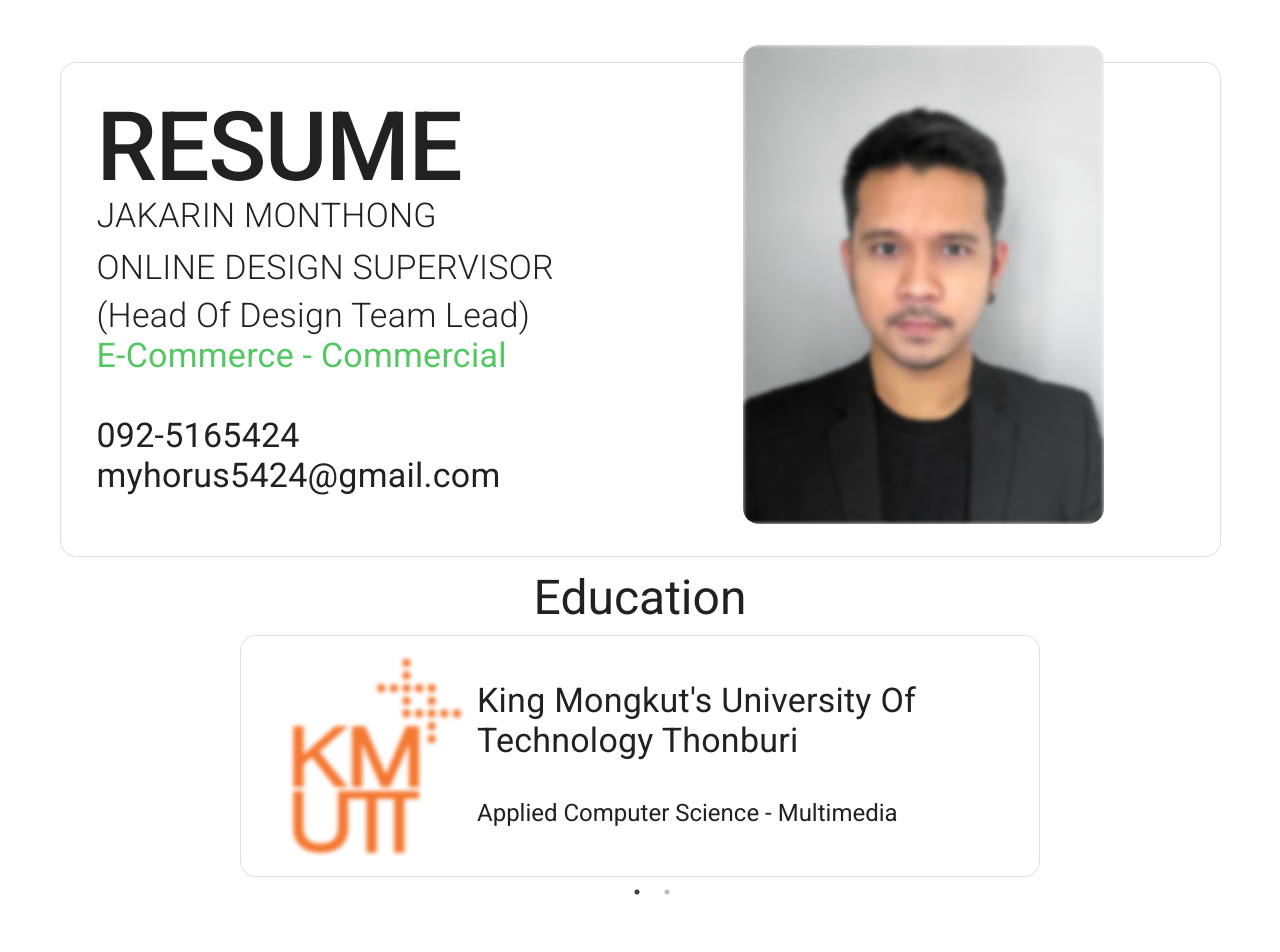
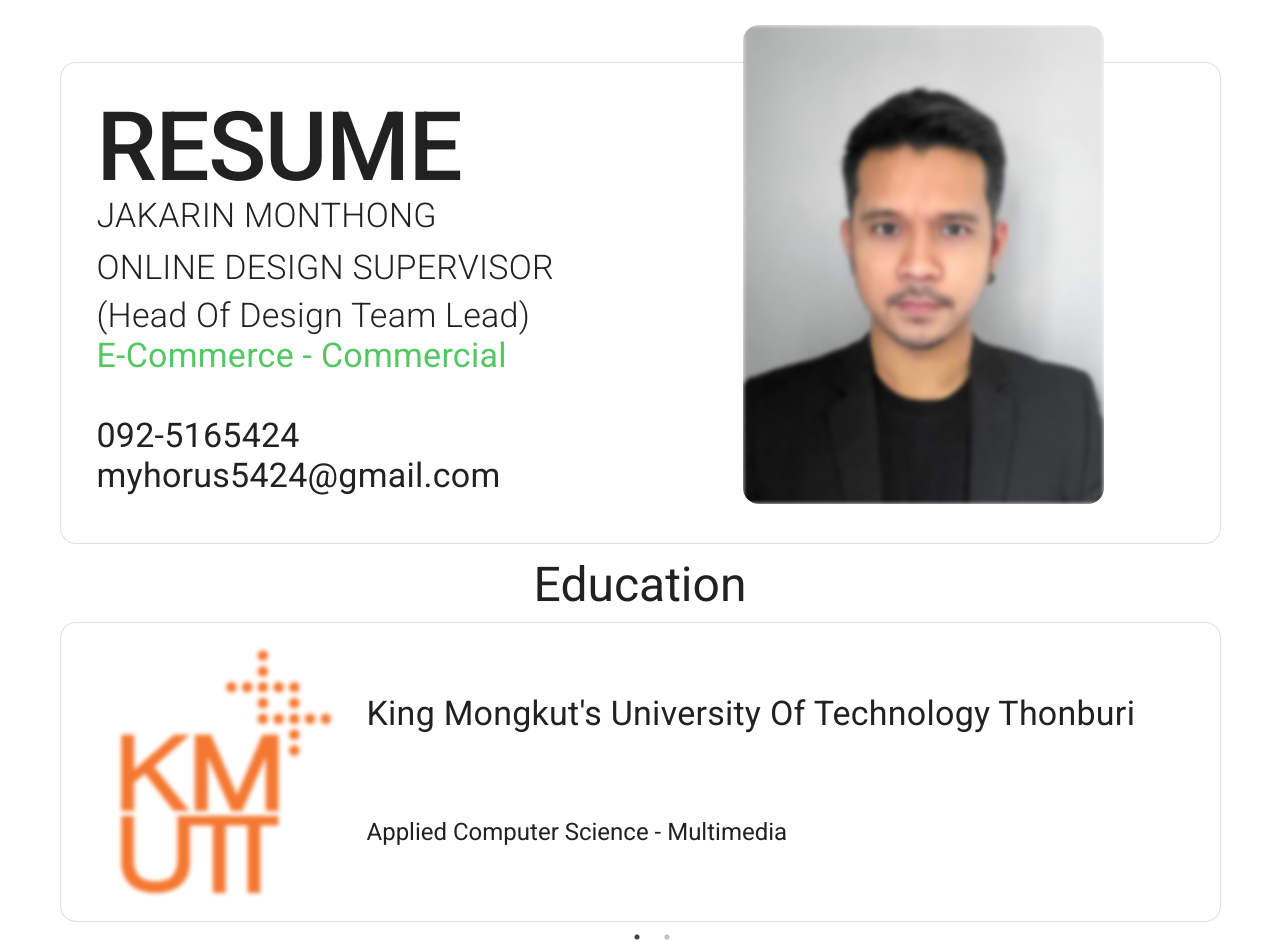
Before and after one commit to armmroorm/portfolio-ton, a Nuxt app: page / in a window 1280 px wide. Shown: the top 952 px of the page. Before the commit the page ends 913 px from the top, so only its background shows below. Built offline with nearby package versions, Linux system fonts and the light colour scheme.

Commit message:
success Education

```diff
--- a/components/CardEducation.vue
+++ b/components/CardEducation.vue
@@ -2,15 +2,14 @@
   <slide-carousel>
     <div v-for="(item, i) in educations" :key="i">
       <v-card
-        class="mx-auto rounded-xl pa-5"
-        max-width="800"
+        class="mx-auto rounded-xl pa-6"
         outlined
       >
         <v-list-item three-line>
           <v-img
             :lazy-src="require(`~/assets/img/${item.img}.png`)"
-            max-width="200"
-            class="rounded-xl position-img-profile"
+            max-width="250"
+            class="rounded-xl position-img-profile mr-4"
             :src="require(`~/assets/img/${item.img}.png`)"
           ></v-img>
 
--- a/components/CardResume.vue
+++ b/components/CardResume.vue
@@ -59,6 +59,6 @@ export default {
 
 <style scoped>
 .position-img-profile {
-  margin: -30px 0px 20px 0px;
+  margin: -50px 0px 20px 0px;
 }
 </style>
--- a/components/Carousel.vue
+++ b/components/Carousel.vue
@@ -17,7 +17,7 @@ export default {
         return {
           'dots': true,
           'focusOnSelect': true,
-          'infinite': true
+          'infinite': true,
         }
       }
     }
@@ -29,5 +29,4 @@ export default {
 </script>
 
 <style scoped>
-
 </style>
```
